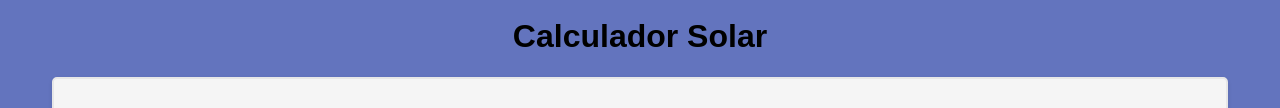
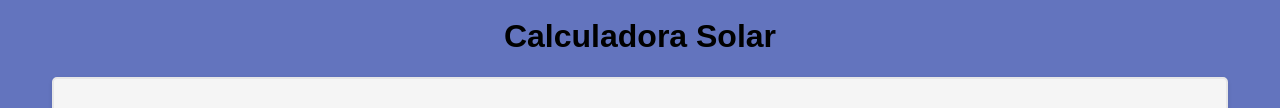
Before and after one commit to Nico950/CasasSolares, a plain HTML site: page index.html in a window 1280 px wide. Shown: the part 204-312 px from the top of the page. Drawn offline with Linux system fonts and the light colour scheme.

Commit message:
name changed

```diff
--- a/index.html
+++ b/index.html
@@ -8,7 +8,7 @@
     <div class="logo-container">
         <img src="CAJA.png" alt="Logo" class="logo">
     </div>
-    <h1>Calculador Solar</h1>
+    <h1>Calculadora Solar</h1>
     <div class="containerr">
         <div class="input-container">
             <div class="column-text">
```
